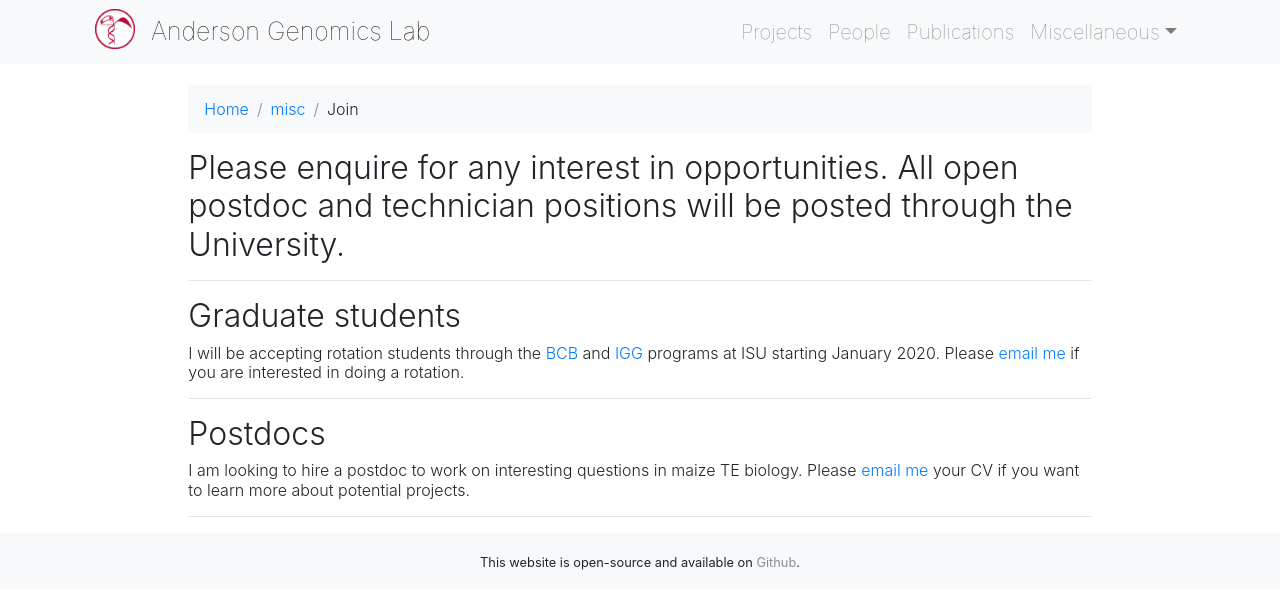
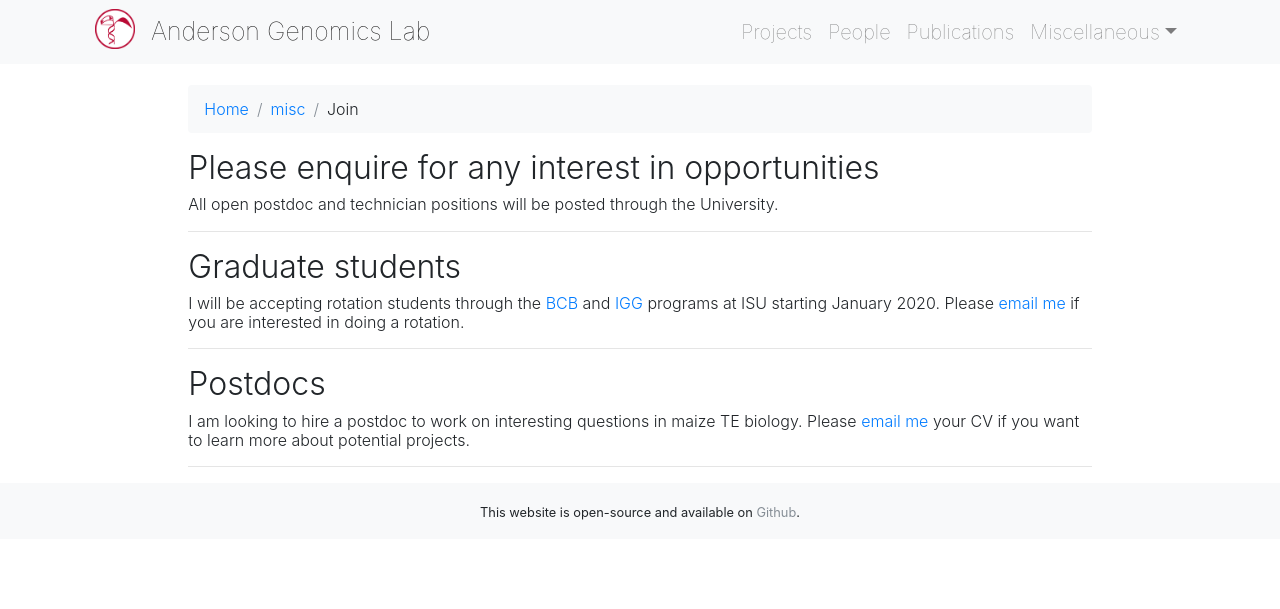
Before and after one commit to andersongenomicslab/andersongenomicslab.github.io, a Jekyll site: the page built from misc/_posts/2010-01-03-join.md, in a window 1280 px wide. Shown: the top 609 px of the page. Built offline with Jekyll 4.4.1, drawn with Linux system fonts in a browser that asks for light colours; nearby versions of some CDN libraries; a style sheet for code colours, icons or effects is not loaded.

```diff
--- a/misc/_posts/2010-01-03-join.md
+++ b/misc/_posts/2010-01-03-join.md
@@ -4,7 +4,9 @@ title: Join
 ---
 
 
-# Please enquire for any interest in opportunities. All open postdoc and technician positions will be posted through the University.
+# Please enquire for any interest in opportunities
+
+##### All open postdoc and technician positions will be posted through the University.
 
 
 ___
```
